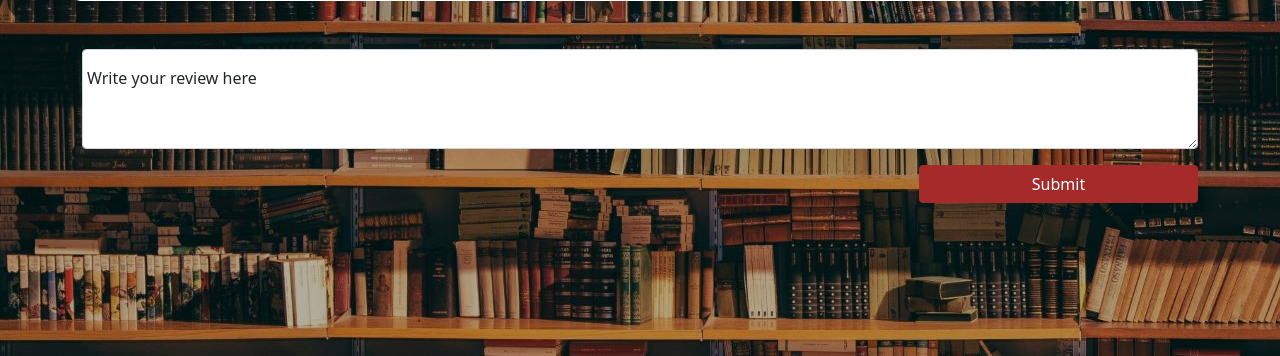
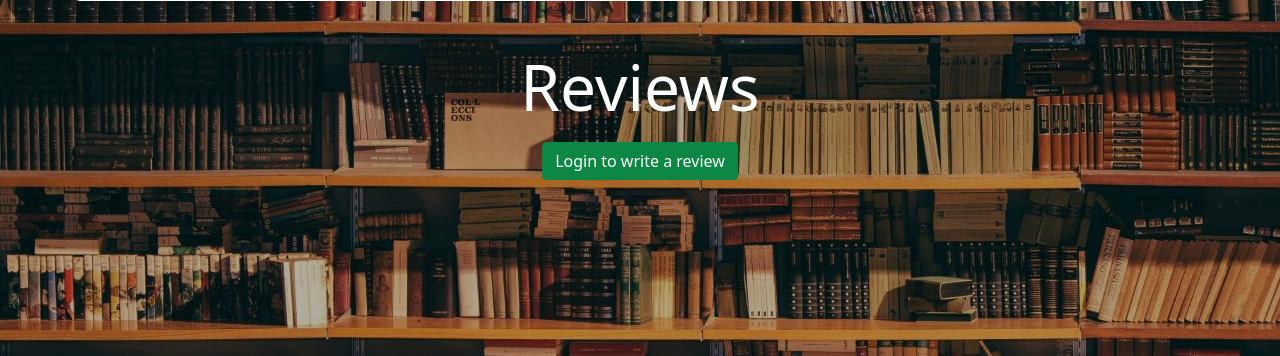
Before and after one commit to CHR-onicles/django_Bookstore, a Django app: template books/templates/books/detail.html in a window 1280 px wide. Shown: the part 444-800 px from the top of the page. Run offline with Django 3.2, Linux system fonts and the light colour scheme; the template is opened without the code that fills it, so the values that code supplies are empty.

Commit message:
more login stuff

```diff
--- a/books/static/books/css/style.css
+++ b/books/static/books/css/style.css
@@ -160,13 +160,13 @@ border-color: rgb(7, 177, 84);
   min-height: min-content;
 }
 
-p > a{
+.login-div p  a{
   text-decoration: none;
   color: rgb(0, 225, 255);
   transition: all 0.3s ease;
 }
 
-p > a:hover{
+.login-div p  a:hover{
     color: rgb(0, 225, 255);
   letter-spacing: 2px;
 }
--- a/books/templates/books/detail.html
+++ b/books/templates/books/detail.html
@@ -40,7 +40,9 @@
     <!--  TODO END -->
   </div>
 
-  <form
+  <h2 class="display-3 text-white text-center">Reviews</h2>
+  {% if user.is_authenticated %}
+    <form
     class="container form-floating my-5 d-flex flex-column justify-content-center"
     method="POST"
     action="{% url 'review' book.id%}">
@@ -51,7 +53,13 @@
     <div class="d-flex justify-content-end">
       <button class="btn w-25" type="submit">Submit</button>
     </div>
-  </form>
+    </form>
+  {% else %}
+  <div class="d-flex justify-content-center my-3">
+    <a href="{% url 'login' %}?next={{ request.path}}" class="btn btn-login">Login to write a review</a>
+    <!-- Added next to send user back to the same page he was before being redirected to login -->
+  </div>
+  {% endif %}
 
   {% for review in reviews %}
   {% if review.body|length > 1 %}
```
